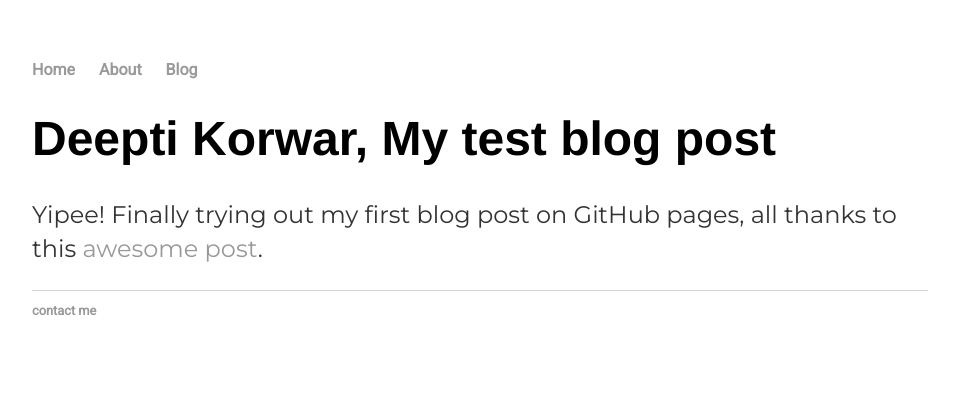
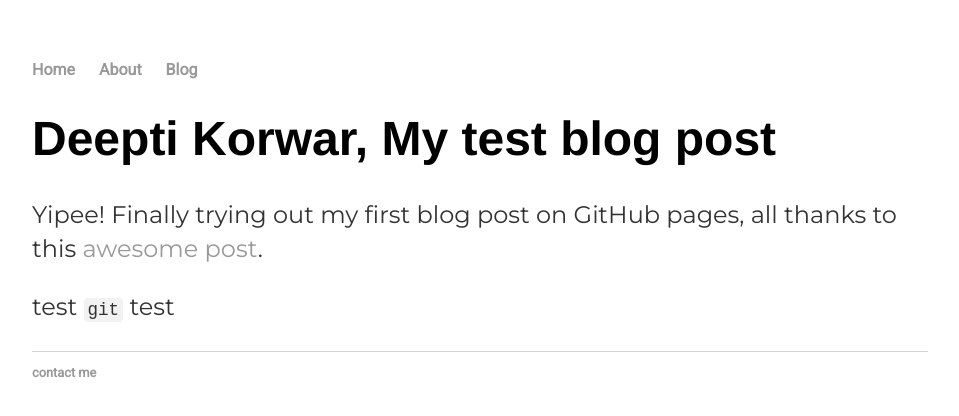
Before and after one commit to deeptikorwar/MyBlog, a Jekyll site: the page built from _posts/2019/7/2019-07-08-my-test-post.md, in a window 1280 px wide. Shown: the top 416 px of the page, without its empty margins (160-1119 px from the left). Built offline with Jekyll 4.4.1, drawn with Linux system fonts in a browser that asks for light colours.

Commit message:
testing css

```diff
--- a/_posts/2019/7/2019-07-08-my-test-post.md
+++ b/_posts/2019/7/2019-07-08-my-test-post.md
@@ -5,3 +5,5 @@ date: 2019-07-08
 ---
 
 Yipee! Finally trying out my first blog post on GitHub pages, all thanks to this [awesome post](http://jmcglone.com/guides/github-pages/).
+
+<p>test <code class="inlinec">git</code> test</p>
--- a/css/main.css
+++ b/css/main.css
@@ -44,6 +44,13 @@ ul.posts li {
     list-style: none;
 }
 
+.inlinec {
+    padding: 2px 4px;
+    font-size: 90%;
+    background-color: #f2f2f2;
+    border-radius: 4px;
+}
+
 /* Start social media config*/
 .mysocialMedia {
     padding-bottom: 20px
```
